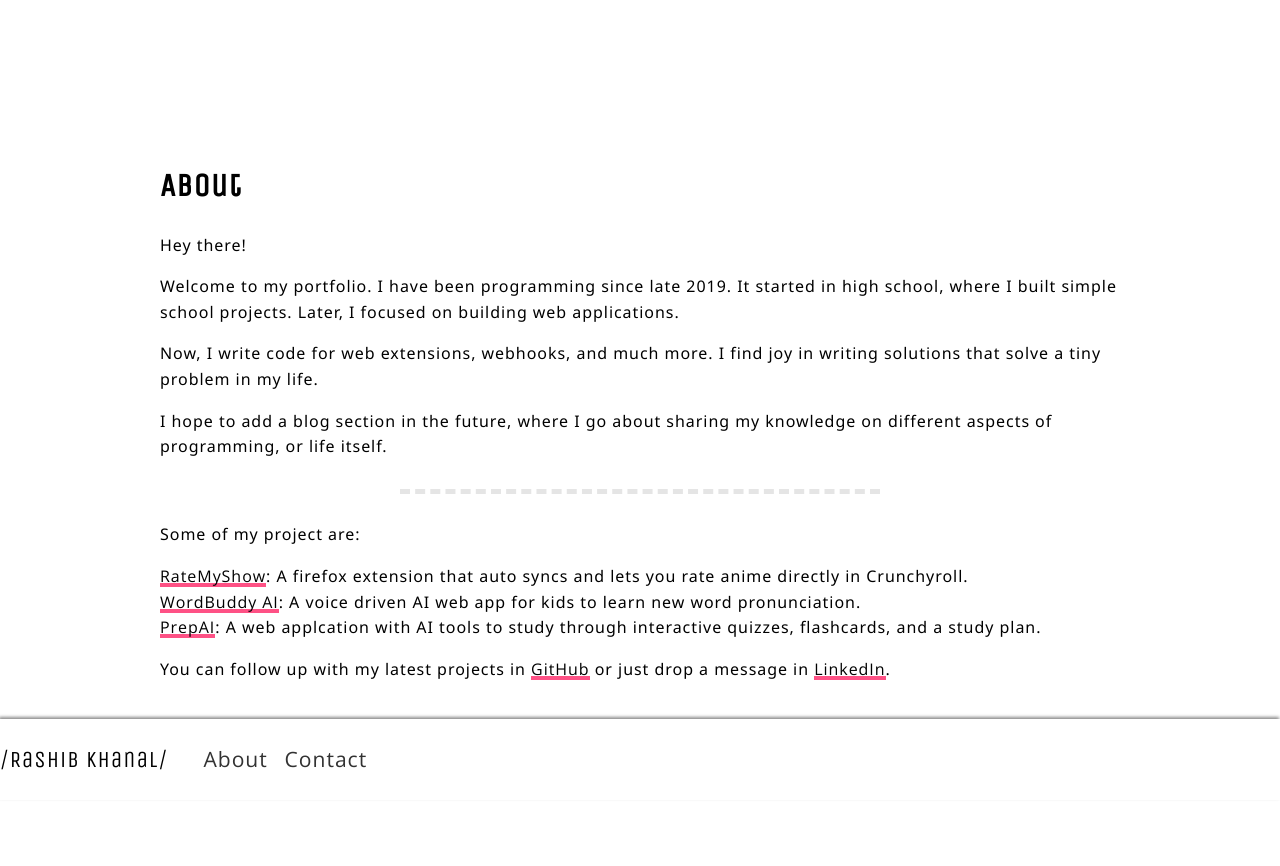
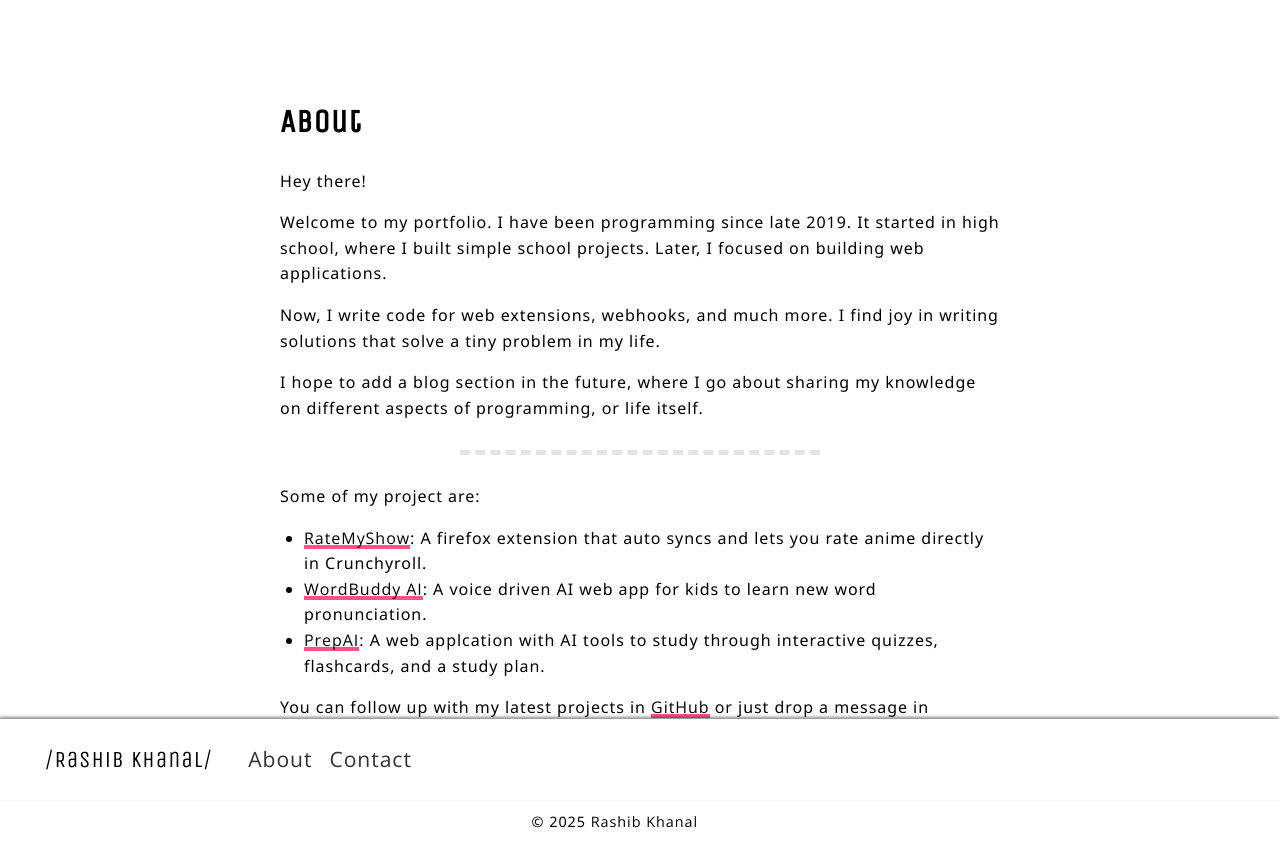
Before and after one commit to RashibK/portfolio, a React (Vite) app: page /about in a window 1280 px wide. Shown: the top 866 px of the page. Built offline with nearby package versions, Linux system fonts and the light colour scheme.

Commit message:
update: about page + minor tweaks before merging

```diff
--- a/index.html
+++ b/index.html
@@ -2,7 +2,6 @@
 <html lang="en">
   <head>
     <meta charset="UTF-8" />
-    <link rel="icon" type="image/svg+xml" href="/vite.svg" />
     <meta name="viewport" content="width=device-width, initial-scale=1.0" />
     <link rel="preconnect" href="https://fonts.googleapis.com" />
     <link rel="preconnect" href="https://fonts.gstatic.com" crossorigin />
@@ -10,7 +9,7 @@
       href="https://fonts.googleapis.com/css2?family=Noto+Sans:ital,wght@0,100..900;1,100..900&family=Open+Sans:wght@300..800&family=Unica+One&display=swap"
       rel="stylesheet"
     />
-    <title>Vite + React + TS</title>
+    <title>Rashib Khanal's Portfolio</title>
   </head>
   <body>
     <div id="root"></div>
--- a/src/components/Header.tsx
+++ b/src/components/Header.tsx
@@ -26,20 +26,20 @@ const Header: React.FC = () => {
     <header
       className={`w-full bg-white shadow-header fixed z-1 ${animationClass} bottom-0 py-[11.5px] px-0 overflow-auto`}
     >
-      <div className="max-w-[1600px] flex justify-start items-center py-[0.5em] text-[1.2rem] mx-auto my-0 leading-[30.7167px] tracking-[0.96px]">
+      <div className="max-w-[1600px] w-[93%] flex justify-start items-center py-[0.5em] text-[1.2rem] mx-auto my-0 leading-[30.7167px] tracking-[0.96px] max-[1800px]:max-w-[1200px]">
         <div>
           <div className="font-unica-one text-[1.2em] inline-block mr-[0.8em] leading-[36.8667px]">
             <Link to="/">/Rashib Khanal/</Link>
           </div>
           <nav className="inline-block text-[1.1em] opacity-[0.8] leading-[33.8px]">
             <Link
-              className="font-open-sans inline-block text-[21.12px] text-center ml-[0.8em] hover:text-[#fe5185] transition-colors duration-[0.4s] ease-out leading-[38.4px] tracking-[0.96px]"
+              className="font-open-sans inline-block text-[21.12px] text-center ml-[0.8em] hover:text-[#fe5185] transition-colors duration-[0.4s] ease-out leading-[38.4px] tracking-[0.96px] max-[500px]:hidden"
               to="/about"
             >
               About
             </Link>
             <a
-              className="font-open-sans text-[21.12px] text-center ml-[0.8em] hover:text-[#fe5185] transition-colors duration-[0.4s] ease-out leading-[38.4px] tracking-[0.96px]"
+              className="font-open-sans text-[21.12px] text-center ml-[0.8em] hover:text-[#fe5185] transition-colors duration-[0.4s] ease-out leading-[38.4px] tracking-[0.96px] max-[400px]:hidden"
               target="_blank"
               href="mailto:contact@rashib.dev"
             >
--- a/src/pages/About.tsx
+++ b/src/pages/About.tsx
@@ -5,7 +5,7 @@ const About: React.FC = () => {
   return (
     <>
       <Header />
-      <main className="max-w-[960px] mt-[10em] my-0 mx-auto animate-about-fadeIn tracking-[0.96px] leading-[25.6px]">
+      <main className="max-w-[960px] w-[93%] mt-[10em] my-0 mx-auto animate-about-fadeIn tracking-[0.96px] leading-[25.6px] max-[1800px]:mt-[8em] max-[1800px]:max-w-[720px] max-[1300px]:mt-[6em] max-[960px]:mt-[3em] max-[800px]:mt-auto">
         <h1 className="font-unica-one text-[2em] leading-[51.2px] my-[0.67em] font-bold  mx-0">
           About
         </h1>
@@ -27,7 +27,8 @@ const About: React.FC = () => {
           <hr className="opacity-[0.1] border-r-0 border-l-0 border-b-[5px] border-t-0 border-dashed w-[50%] my-[1.8em] mx-auto" />
           <p className="font-noto-sans my-4">Some of my project are:</p>
           <ul>
-            <li>
+            <li className="list-disc ml-6">
+              {" "}
               <a
                 className="font-open-sans no-underline shadow-red hover:text-[#fe5185] transition-colors duration-[0.25s] ease-out"
                 href="https://ratemyshow.vercel.app/"
@@ -40,7 +41,8 @@ const About: React.FC = () => {
                 directly in Crunchyroll.
               </span>
             </li>
-            <li>
+            <li className="list-disc ml-6">
+              {" "}
               <a
                 className="font-open-sans no-underline shadow-red hover:text-[#fe5185] transition-colors duration-[0.25s] ease-out"
                 href="https://github.com/BarsatKhadka/WordBuddy.ai"
@@ -53,9 +55,10 @@ const About: React.FC = () => {
                 pronunciation.
               </span>
             </li>
-            <li>
+            <li className="list-disc ml-6">
+              {" "}
               <a
-                className="font-open-sans n o-underline shadow-red hover:text-[#fe5185] transition-colors duration-[0.25s] ease-out"
+                className="font-open-sans no-underline shadow-red hover:text-[#fe5185] transition-colors duration-[0.25s] ease-out"
                 href="https://github.com/BarsatKhadka/PrepAI/"
                 target="_blank"
               >
@@ -86,7 +89,7 @@ const About: React.FC = () => {
             </a>
             .
           </p>
-          <footer className="text-[0.9em] text-center mt-16 mb-24 max-w-[960px] ">
+          <footer className="text-[0.9em] text-center mt-16 mb-24 w-[93%] max-[1800px]:max-w-[720px]">
             <p className="font-noto-sans leading-[23.033px]">
               &copy; 2025{" "}
               <a
--- a/src/pages/HomePage.tsx
+++ b/src/pages/HomePage.tsx
@@ -27,10 +27,10 @@ const HomePage: React.FC = () => {
           </nav>
         </div>
         <div className="opacity-[0.6] ">
-          <p className="text-[0.7em] mb-[0.9em]">
+          <p className="text-[14.4px] tracking-[0.96px] leading-[1.2] font-noto-sans text-[0.7em] mb-[0.9em]">
             &copy; 2025{" "}
             <a
-              className="hover:text-[#fe5185] transition-colors duration-400 ease-out"
+              className="font-open-sans tracking-[0.96px] leading-[1.2] hover:text-[#fe5185] transition-colors duration-400 ease-out"
               href="/"
             >
               Rashib Khanal
```
